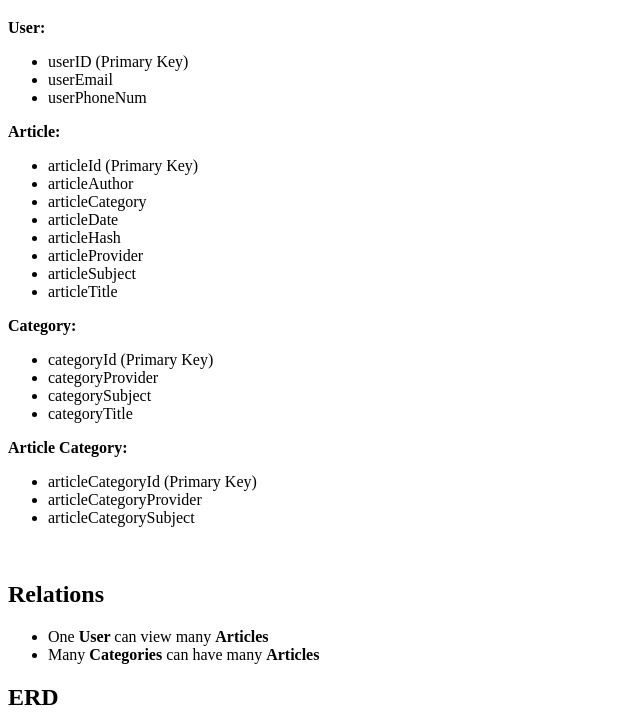
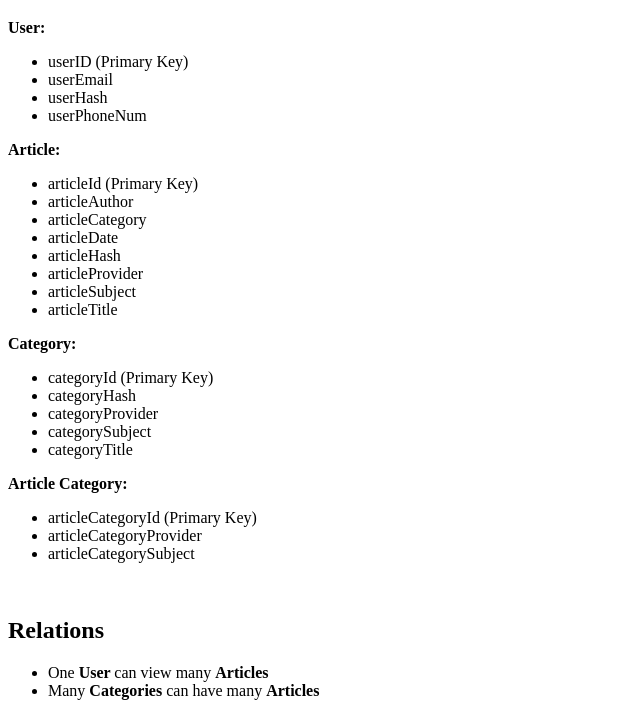
Before and after one commit to m-squared626/data-design, a plain HTML site: page epic/conceptual-model.html in a window 1280 px wide. Shown: the part 61-778 px from the top of the page, without its empty margins (0-640 px from the left). Drawn offline with Linux system fonts and the light colour scheme.

Commit message:
Data Design updating conception model

```diff
--- a/epic/conceptual-model.html
+++ b/epic/conceptual-model.html
@@ -13,6 +13,7 @@
 					<ul>
 							<li>userID (Primary Key)</li>
 							<li>userEmail</li>
+							<li>userHash</li>
 							<li>userPhoneNum</li>
 					</ul>
 				<p><strong>Article:</strong></p>
@@ -29,6 +30,7 @@
 			<p><strong>Category:</strong></p>
 			<ul>
 					<li>categoryId (Primary Key)</li>
+					<li>categoryHash</li>
 					<li>categoryProvider</li>
 					<li>categorySubject</li>
 					<li>categoryTitle</li>
```
